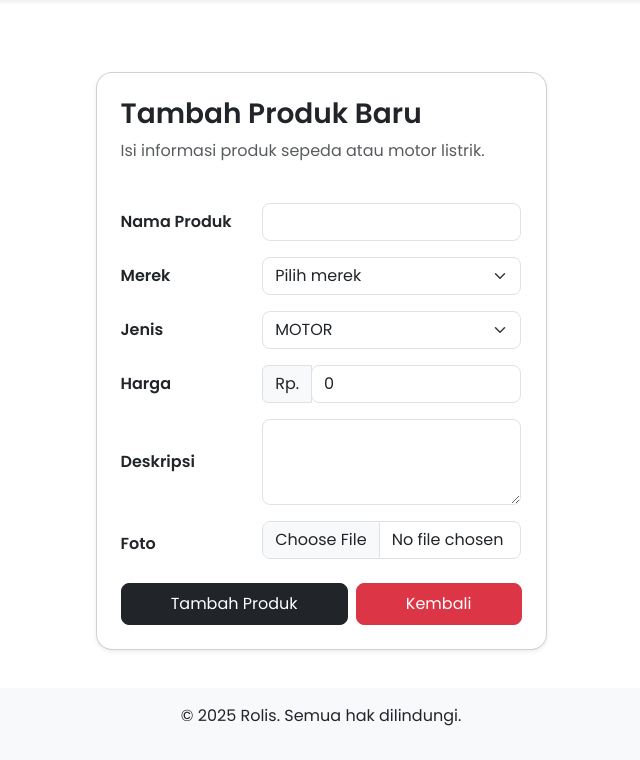
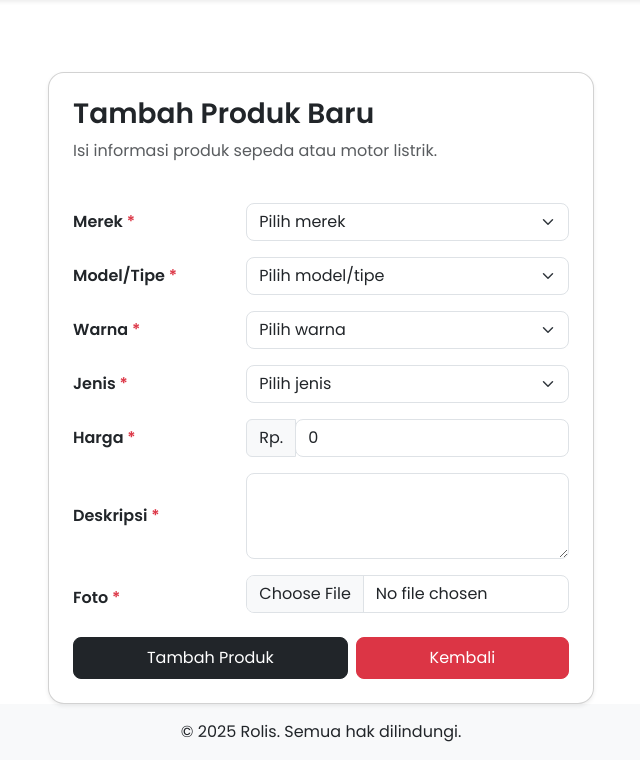
Before and after one commit to Symphony08/Rolis, a PHP site: page /Rolis/admin-site/products/tambah_products.php in a window 1280 px wide. Shown: the part 56-816 px from the top of the page, without its empty margins (319-959 px from the left). Before the commit the page ends 782 px from the top, so only its background shows below. Run offline with PHP 8.4, Linux system fonts and the light colour scheme; data comes from the database, SQL or seed files in the repository; data that the repository does not hold is empty; some libraries are stand-ins or nearby versions.

Commit message:
Refactor product management: Update product listing and addition forms
- Enhanced product listing page to include model and color information with appropriate JOINs in the database query.
- Changed labels and button texts for clarity, reflecting the focus on products instead of brands.
- Improved the product addition form by adding dropdowns for model and color selection, ensuring required fields are validated.
- Integrated Select2 for better user experience in dropdowns.
- Added feedback messages for successful or failed product creation.
- Updated image preview functionality for uploaded photos.

```diff
--- a/admin-site/controllers/ProductController.php
+++ b/admin-site/controllers/ProductController.php
@@ -24,7 +24,7 @@ class ProductController extends Controller
             if (in_array($fileExtension, $this->allowedFileExtensions)) {
                 $dest_path = $this->uploadDir . $newFileName;
                 if (move_uploaded_file($fileTmpPath, $dest_path)) {
-                    return $dest_path; // hanya simpan filename, bukan path penuh
+                    return $dest_path;
                 }
             }
         }
@@ -34,7 +34,8 @@ class ProductController extends Controller
     public function create($post, $file)
     {
         $id_merek = $post['merek_id'];
-        $nama = strip_tags($post['nama']);
+        $id_model = $post['model_id'];
+        $id_warna = $post['warna_id'];
         $jenis = strip_tags($post['jenis']);
         $deskripsi = strip_tags($post['deskripsi']);
         $harga = (int)$post['harga'];
@@ -44,8 +45,8 @@ class ProductController extends Controller
             return false; // wajib upload foto saat create
         }
 
-        $stmt = $this->conn->prepare("INSERT INTO produk (merek_id, nama, jenis, deskripsi, harga, foto) VALUES (?, ?, ?, ?, ?, ?)");
-        $stmt->bind_param("isssis", $id_merek, $nama, $jenis, $deskripsi, $harga, $foto);
+        $stmt = $this->conn->prepare("INSERT INTO produk (merek_id, model_id, warna_id, jenis, deskripsi, harga, foto) VALUES (?, ?, ?, ?, ?, ?, ?)");
+        $stmt->bind_param("iiissis", $id_merek, $id_model, $id_warna, $jenis, $deskripsi, $harga, $foto);
 
         $stmt->execute();
         $affected = $stmt->affected_rows;
@@ -56,7 +57,8 @@ class ProductController extends Controller
     public function update($id, $post, $file)
     {
         $id_merek = $post['merek_id'];
-        $nama = strip_tags($post['nama']);
+        $id_model = $post['model_id'];
+        $id_warna = $post['warna_id'];
         $jenis = strip_tags($post['jenis']);
         $deskripsi = strip_tags($post['deskripsi']);
         $harga = (int)$post['harga'];
@@ -78,12 +80,12 @@ class ProductController extends Controller
             }
             $stmt_old->close();
             // update dengan foto baru
-            $stmt = $this->conn->prepare("UPDATE produk SET merek_id=?, nama=?, jenis=?, deskripsi=?, harga=?, foto=? WHERE id_produk=?");
-            $stmt->bind_param("isssssi", $id_merek, $nama, $jenis, $deskripsi, $harga, $foto, $id);
+            $stmt = $this->conn->prepare("UPDATE produk SET merek_id=?, model_id=?, warna_id=?, jenis=?, deskripsi=?, harga=?, foto=? WHERE id_produk=?");
+            $stmt->bind_param("iiissisi", $id_merek, $id_model, $id_warna, $jenis, $deskripsi, $harga, $foto, $id);
         } else {
             // pakai foto lama
-            $stmt = $this->conn->prepare("UPDATE produk SET merek_id=?, nama=?, jenis=?, deskripsi=?, harga=? WHERE id_produk=?");
-            $stmt->bind_param("issssi", $id_merek, $nama, $jenis, $deskripsi, $harga, $id);
+            $stmt = $this->conn->prepare("UPDATE produk SET merek_id=?, model_id=?, warna_id=?, jenis=?, deskripsi=?, harga=? WHERE id_produk=?");
+            $stmt->bind_param("iiissii", $id_merek, $id_model, $id_warna, $jenis, $deskripsi, $harga, $id);
         }
 
         $stmt->execute();
--- a/admin-site/products/tambah_products.php
+++ b/admin-site/products/tambah_products.php
@@ -5,20 +5,21 @@ require_once "../controllers/ProductController.php";
 
 use Adminsite\Controllers\ProductController;
 
-// Ambil merek untuk dropdown
+// Ambil data untuk dropdown
 $merek = mysqli_query($conn, "SELECT * FROM merek ORDER BY value ASC");
+$model = mysqli_query($conn, "SELECT * FROM model ORDER BY value ASC");
+$warna = mysqli_query($conn, "SELECT * FROM warna ORDER BY value ASC");
 
 if ($_SERVER["REQUEST_METHOD"] == "POST") {
-  $merek_id = $_POST['merek_id'];
-  $nama = $_POST['nama'];
-  $jenis = $_POST['jenis'];
-  $deskripsi = $_POST['deskripsi'];
-  $harga = $_POST['harga'];
+  $productController = new ProductController();
+  $result = $productController->create($_POST, $_FILES['foto']);
 
-  $productController = new ProductController();
-  $productController->create($_POST, $_FILES['foto']);
+  if ($result) {
+    $_SESSION['flash_message'] = 'Produk berhasil dibuat.';
+  } else {
+    $_SESSION['flash_message'] = 'Gagal membuat produk. Pastikan foto telah diupload.';
+  }
 
-  $_SESSION['flash_message'] = 'Produk berhasil dibuat.';
   header("Location: index_products.php");
   exit;
 }
@@ -29,70 +30,100 @@ include "../includes/sidebar.php";
 
 <main class="container mt-5 pt-4">
   <div class="row justify-content-center">
-    <div class="col-md-6 col-lg-5">
+    <div class="col-md-6 col-lg-6">
       <div class="card rounded-4 shadow-sm p-4">
         <div class="mb-4">
           <h3 class="fw-bold">Tambah Produk Baru</h3>
           <p class="text-muted">Isi informasi produk sepeda atau motor listrik.</p>
         </div>
         <form method="POST" enctype="multipart/form-data" novalidate onsubmit="prepareHarga()">
+
+          <!-- Merek -->
           <div class="mb-3 row align-items-center">
-            <label for="nama" class="col-sm-4 col-form-label fw-semibold">Nama Produk</label>
+            <label for="merek_id" class="col-sm-4 col-form-label fw-semibold">Merek <span class="text-danger">*</span></label>
             <div class="col-sm-8">
-              <input type="text" name="nama" id="nama" class="form-control rounded-3" required>
-              <div class="invalid-feedback">Nama produk wajib diisi.</div>
+              <select name="merek_id" id="merek_id" class="form-select rounded-3" required>
+                <option value="" selected disabled>Pilih merek</option>
+                <?php while ($m = mysqli_fetch_assoc($merek)): ?>
+                  <option value="<?= $m['id_merek'] ?>"><?= htmlspecialchars($m['value']) ?></option>
+                <?php endwhile; ?>
+              </select>
+              <div class="invalid-feedback">Merek wajib dipilih.</div>
             </div>
           </div>
+
+          <!-- Model/Tipe -->
           <div class="mb-3 row align-items-center">
-            <label for="merek_id" class="col-sm-4 col-form-label fw-semibold">Merek</label>
+            <label for="model_id" class="col-sm-4 col-form-label fw-semibold">Model/Tipe <span class="text-danger">*</span></label>
             <div class="col-sm-8">
-              <div class="input-group">
-                <select name="merek_id" id="merek_id" class="form-select rounded-3" required>
-                  <option value="" selected disabled>Pilih merek</option>
-                  <?php mysqli_data_seek($merek, 0);
-                  while ($m = mysqli_fetch_assoc($merek)): ?>
-                    <option value="<?= $m['id_merek'] ?>"><?= htmlspecialchars($m['value']) ?></option>
-                  <?php endwhile; ?>
-                </select>
-                <button type="button" id="clearMerek" class="btn btn-outline-secondary rounded-end" title="Hapus Merek" style="display: none;"><i class="fas fa-times"></i></button>
-              </div>
-              <div class="invalid-feedback">Kategori wajib dipilih.</div>
+              <select name="model_id" id="model_id" class="form-select rounded-3" required>
+                <option value="" selected disabled>Pilih model/tipe</option>
+                <?php while ($mo = mysqli_fetch_assoc($model)): ?>
+                  <option value="<?= $mo['id_model'] ?>"><?= htmlspecialchars($mo['value']) ?></option>
+                <?php endwhile; ?>
+              </select>
+              <div class="invalid-feedback">Model/Tipe wajib dipilih.</div>
             </div>
           </div>
+
+          <!-- Warna -->
           <div class="mb-3 row align-items-center">
-            <label for="jenis" class="col-sm-4 col-form-label fw-semibold">Jenis</label>
+            <label for="warna_id" class="col-sm-4 col-form-label fw-semibold">Warna <span class="text-danger">*</span></label>
+            <div class="col-sm-8">
+              <select name="warna_id" id="warna_id" class="form-select rounded-3" required>
+                <option value="" selected disabled>Pilih warna</option>
+                <?php while ($w = mysqli_fetch_assoc($warna)): ?>
+                  <option value="<?= $w['id_warna'] ?>"><?= htmlspecialchars($w['value']) ?></option>
+                <?php endwhile; ?>
+              </select>
+              <div class="invalid-feedback">Warna wajib dipilih.</div>
+            </div>
+          </div>
+
+          <!-- Jenis -->
+          <div class="mb-3 row align-items-center">
+            <label for="jenis" class="col-sm-4 col-form-label fw-semibold">Jenis <span class="text-danger">*</span></label>
             <div class="col-sm-8">
               <select name="jenis" id="jenis" class="form-select rounded-3" required>
+                <option value="" selected disabled>Pilih jenis</option>
                 <option value="MOTOR">MOTOR</option>
                 <option value="SEPEDA">SEPEDA</option>
               </select>
               <div class="invalid-feedback">Jenis wajib dipilih.</div>
             </div>
           </div>
+
+          <!-- Harga -->
           <div class="mb-3 row align-items-center">
-            <label for="harga" class="col-sm-4 col-form-label fw-semibold">Harga</label>
+            <label for="harga" class="col-sm-4 col-form-label fw-semibold">Harga <span class="text-danger">*</span></label>
             <div class="col-sm-8">
               <div class="input-group">
                 <span class="input-group-text">Rp.</span>
                 <input type="text" name="harga" id="harga" class="form-control rounded-3" value="0" required inputmode="numeric" pattern="[0-9,]*">
-                <div class="invalid-feedback">Harga wajib diisi dan tidak boleh negatif.</div>
+                <div class="invalid-feedback">Harga wajib diisi.</div>
               </div>
             </div>
           </div>
+
+          <!-- Deskripsi -->
           <div class="mb-3 row align-items-center">
-            <label for="deskripsi" class="col-sm-4 col-form-label fw-semibold">Deskripsi</label>
+            <label for="deskripsi" class="col-sm-4 col-form-label fw-semibold">Deskripsi <span class="text-danger">*</span></label>
             <div class="col-sm-8">
               <textarea name="deskripsi" id="deskripsi" class="form-control rounded-3" rows="3" required></textarea>
               <div class="invalid-feedback">Deskripsi wajib diisi.</div>
             </div>
           </div>
+
+          <!-- Foto -->
           <div class="mb-3 row align-items-center">
-            <label for="foto" class="col-sm-4 col-form-label fw-semibold">Foto</label>
+            <label for="foto" class="col-sm-4 col-form-label fw-semibold">Foto <span class="text-danger">*</span></label>
             <div class="col-sm-8">
-              <input type="file" name="foto" id="foto" class="form-control rounded-3" accept="image/*">
+              <input type="file" name="foto" id="foto" class="form-control rounded-3" accept="image/*" required>
               <div id="image-preview" class="mt-2"></div>
+              <div class="invalid-feedback">Foto wajib diupload.</div>
             </div>
           </div>
+
           <div class="d-flex justify-content-center gap-2">
             <button type="submit" class="btn btn-dark rounded-3 px-4 py-2 flex-grow-1">Tambah Produk</button>
             <a href="index_products.php" class="btn btn-danger rounded-3 px-4 py-2 flex-grow-1">Kembali</a>
@@ -113,6 +144,7 @@ include "../includes/sidebar.php";
         img.src = e.target.result;
         img.style.maxWidth = '200px';
         img.style.maxHeight = '200px';
+        img.classList.add('rounded-3', 'mt-2');
         const preview = document.getElementById('image-preview');
         preview.innerHTML = '';
         preview.appendChild(img);
@@ -125,7 +157,6 @@ include "../includes/sidebar.php";
 </script>
 
 <script>
-  // Format input with comma separators while keeping the raw value intact
   const hargaInput = document.getElementById('harga');
 
   function formatNumberWithCommas(value) {
@@ -140,37 +171,46 @@ include "../includes/sidebar.php";
     const cursorPosition = this.selectionStart;
     const originalLength = this.value.length;
 
-    // Remove all non-digit characters except commas
     let rawValue = unformatNumber(this.value.replace(/[^\d,]/g, ''));
-
-    // Format the number with commas
     const formattedValue = formatNumberWithCommas(rawValue);
 
     this.value = formattedValue;
 
-    // Adjust cursor position after formatting
     const newLength = formattedValue.length;
     const diff = newLength - originalLength;
     this.selectionStart = this.selectionEnd = cursorPosition + diff;
   });
 
-  // Before form submit, convert formatted value back to raw number string
   function prepareHarga() {
     hargaInput.value = unformatNumber(hargaInput.value);
   }
 
-  // Handle merek clear button
-  $('#merek_id').on('change', function() {
-    if ($(this).val()) {
-      $('#clearMerek').show();
-    } else {
-      $('#clearMerek').hide();
-    }
-  });
+  // Initialize Select2 for better UX
+  $(document).ready(function() {
+    $('#merek_id').select2({
+      placeholder: "Pilih merek",
+      allowClear: false,
+      width: '100%'
+    });
 
-  $('#clearMerek').on('click', function() {
-    $('#merek_id').val('').trigger('change');
-    $(this).hide();
+    $('#model_id').select2({
+      placeholder: "Pilih model/tipe",
+      allowClear: false,
+      width: '100%'
+    });
+
+    $('#warna_id').select2({
+      placeholder: "Pilih warna",
+      allowClear: false,
+      width: '100%'
+    });
+
+    $('#jenis').select2({
+      placeholder: "Pilih jenis",
+      allowClear: false,
+      width: '100%',
+      minimumResultsForSearch: Infinity
+    });
   });
 </script>
 
```
Also changed, not shown: admin-site/products/edit_products.php (+85 -27 lines), admin-site/products/index_products.php (+24 -23 lines), uploads/86efd437d922088ddb8b23887128edb7_20251126035715.jpg (added).
